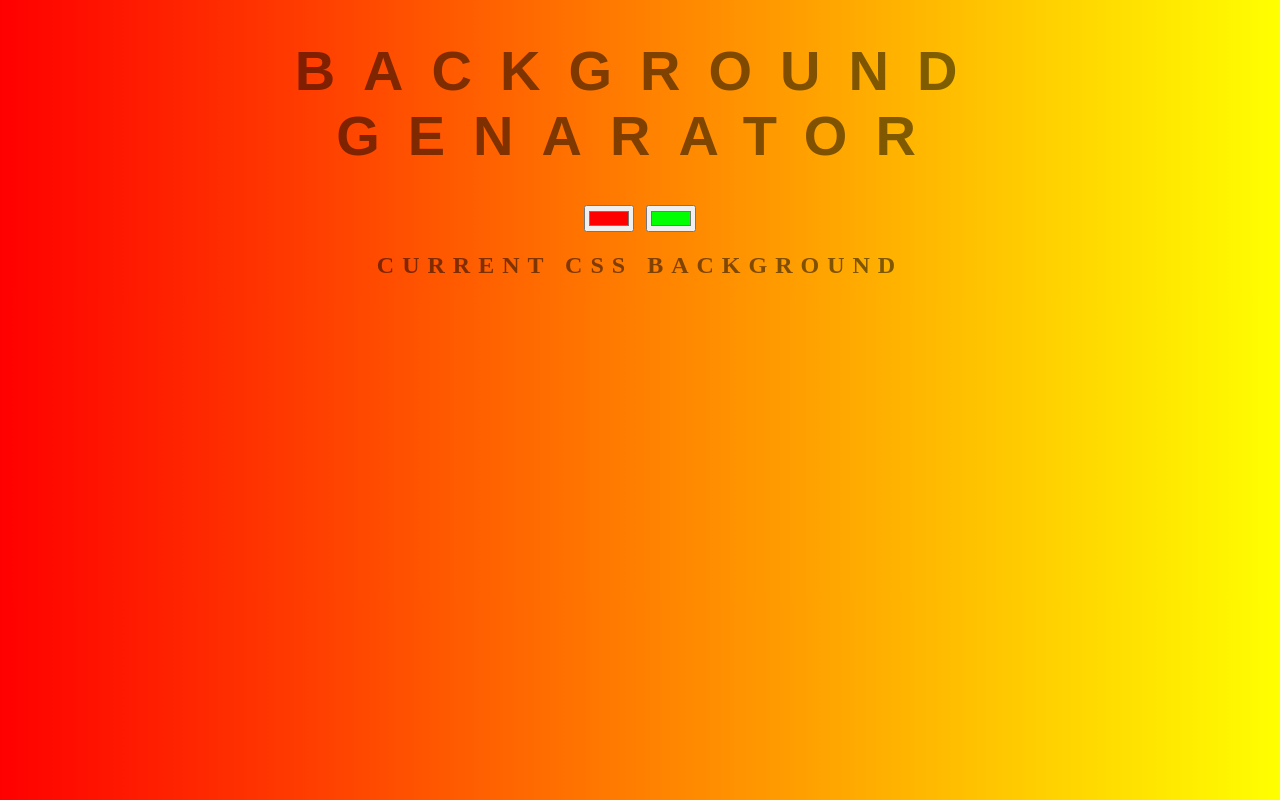
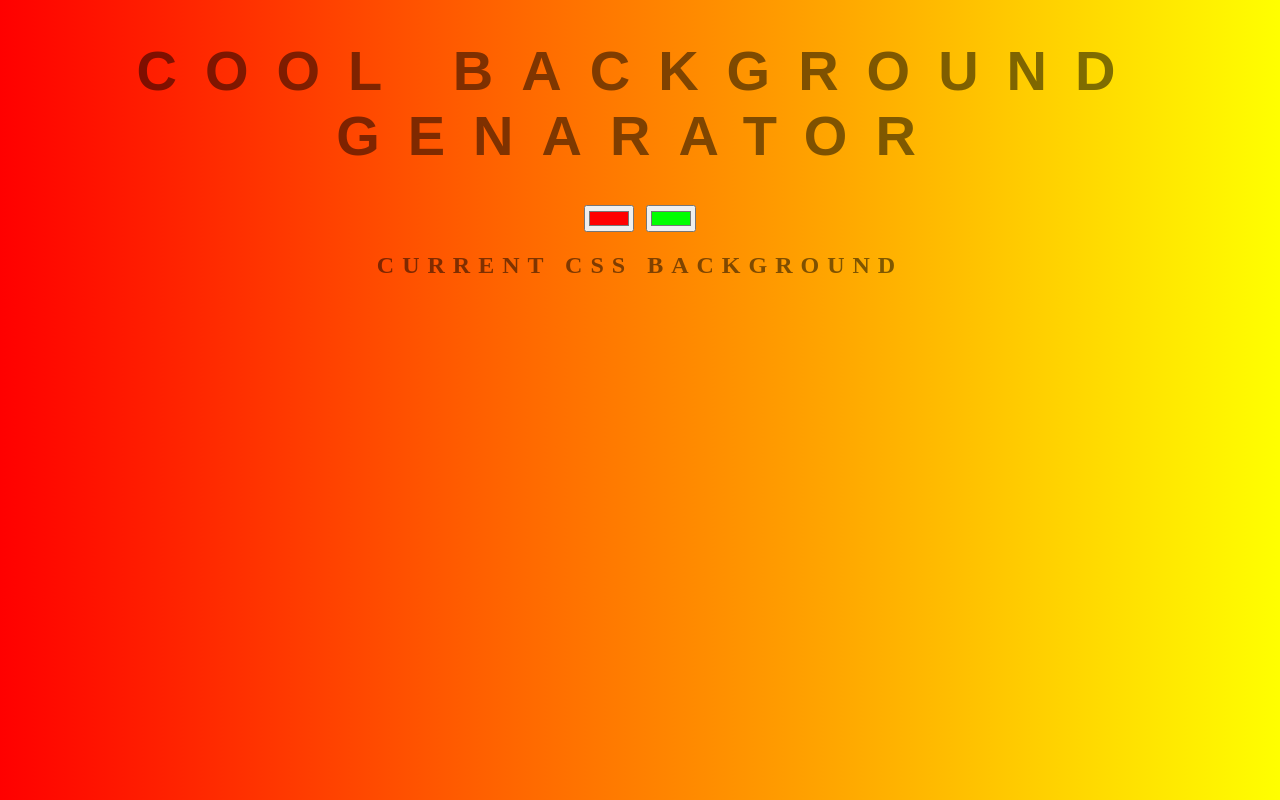
Before and after one commit to Shanto96/background_genarator, a plain HTML site: page index.html in a window 1280 px wide. Drawn offline with Linux system fonts and the light colour scheme.

Commit message:
adding a cool title

```diff
--- a/index.html
+++ b/index.html
@@ -8,7 +8,7 @@
 </head>
 
 <body id="gradient">
-    <h1>Background Genarator</h1>
+    <h1>Cool Background Genarator</h1>
     <input class="color1" type="color" name=" color1" value="#ff0000">
     <input  class="color2" type="color" name=" color1" value="#00ff00">
     <h2> Current CSS Background</h2>
```
